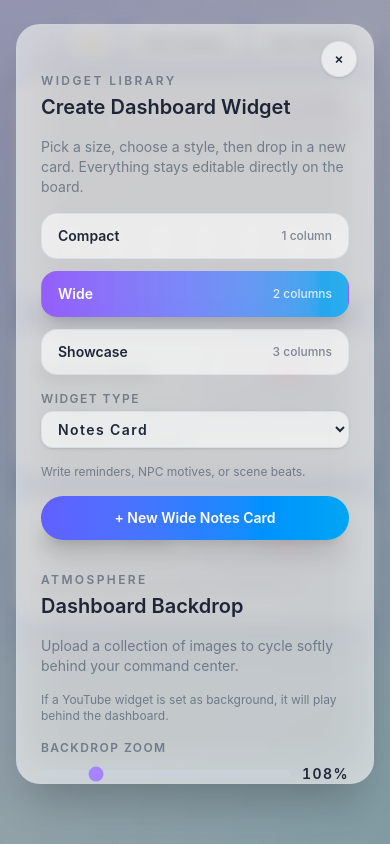
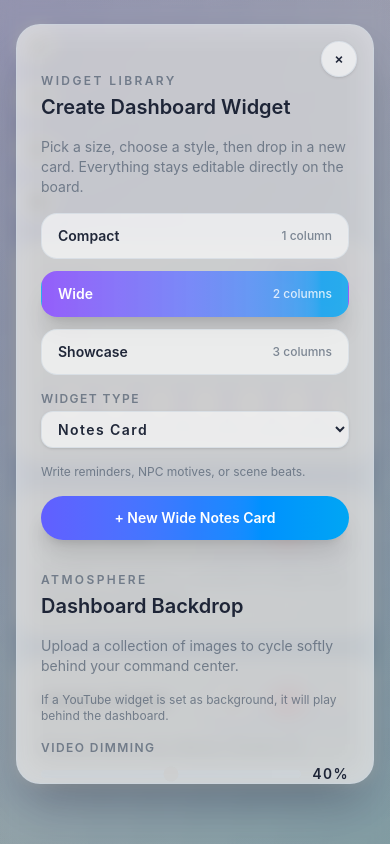
Before and after one commit to kmcgarry1/daggerheart-dm-screen, a Vue app: page / in a window 390 px wide. Built offline with nearby package versions, Linux system fonts and the light colour scheme; the HTML template or start-up script is replaced by a standard one.

Commit message:
feat: refine dm screen layout and ambience controls

```diff
--- a/src/app/styles/main.css
+++ b/src/app/styles/main.css
@@ -11,7 +11,6 @@
     --dh-silver: #64748b;
     --dh-ivory: #fdfbff;
     --dh-muted: rgba(30, 41, 59, 0.6);
-    --dh-highlight: #38bdf8;
     --dh-danger: #f43f5e;
     --dh-ink: rgba(15, 23, 42, 0.85);
 
@@ -21,9 +20,10 @@
     --dh-panel-border: rgba(203, 213, 225, 0.55);
     --dh-panel-text: rgba(15, 23, 42, 0.92);
     --dh-panel-muted: rgba(71, 85, 105, 0.68);
-    --dh-shadow: rgba(99, 102, 241, 0.18);
+    --dh-shadow: rgba(99, 102, 241, 0.12);
     --dh-ghost-border: rgba(99, 102, 241, 0.24);
-    --dh-ghost-shadow: rgba(99, 102, 241, 0.22);
+    --dh-ghost-shadow: rgba(99, 102, 241, 0.16);
+    --dh-toggle-hover: rgba(99, 102, 241, 0.12);
 
     --dh-ambient-glow: rgba(99, 102, 241, 0.3);
     --dh-ambient-shadow-strong: rgba(99, 102, 241, 0.35);
@@ -67,9 +67,10 @@
     --dh-panel-border: rgba(148, 163, 184, 0.38);
     --dh-panel-text: rgba(226, 232, 240, 0.94);
     --dh-panel-muted: rgba(148, 163, 184, 0.7);
-    --dh-shadow: rgba(8, 47, 73, 0.45);
+    --dh-shadow: rgba(8, 47, 73, 0.32);
     --dh-ghost-border: rgba(99, 102, 241, 0.4);
-    --dh-ghost-shadow: rgba(37, 99, 235, 0.34);
+    --dh-ghost-shadow: rgba(37, 99, 235, 0.26);
+    --dh-toggle-hover: rgba(79, 70, 229, 0.22);
 
     --dh-ambient-glow: rgba(129, 140, 248, 0.45);
     --dh-ambient-shadow-strong: rgba(37, 99, 235, 0.5);
@@ -241,9 +242,9 @@
         border: 1px solid var(--dh-panel-border);
         background: var(--dh-panel-bg);
         color: var(--dh-panel-text);
-        box-shadow: 0 22px 44px var(--dh-shadow);
-        backdrop-filter: blur(28px) saturate(180%);
-        transition: all 0.3s ease;
+        box-shadow: 0 16px 32px var(--dh-shadow);
+        backdrop-filter: blur(18px) saturate(165%);
+        transition: background-color 0.3s ease, border-color 0.3s ease, box-shadow 0.3s ease;
     }
 
     .dh-panel-muted {
@@ -262,31 +263,42 @@
         padding: 0.5rem 1rem;
         font-size: 0.85rem;
         font-weight: 600;
-        box-shadow: 0 12px 28px var(--dh-ghost-shadow);
-        transition: transform 0.18s ease, box-shadow 0.22s ease, border-color 0.2s ease;
+        box-shadow: 0 10px 22px var(--dh-ghost-shadow);
+        transition:
+            transform 0.16s ease,
+            box-shadow 0.22s ease,
+            border-color 0.2s ease,
+            background-color 0.2s ease;
     }
 
     .dh-toggle--subtle {
         background: rgba(255, 255, 255, 0.5);
         color: var(--dh-panel-muted);
-        border-color: rgba(148, 163, 184, 0.45);
-        box-shadow: 0 10px 22px rgba(15, 23, 42, 0.12);
+        border-color: rgba(148, 163, 184, 0.4);
+        box-shadow: 0 8px 18px rgba(15, 23, 42, 0.1);
     }
 
     :root[data-theme='dark'] .dh-toggle--subtle {
         background: rgba(17, 24, 39, 0.48);
-        box-shadow: 0 8px 18px rgba(8, 47, 73, 0.32);
+        box-shadow: 0 8px 18px rgba(8, 47, 73, 0.24);
     }
 
     .dh-toggle:hover {
-        transform: translateY(-2px);
-        border-color: rgba(168, 85, 247, 0.55);
-        box-shadow: 0 18px 36px rgba(99, 102, 241, 0.28);
+        transform: translateY(-1px);
+        border-color: rgba(168, 85, 247, 0.45);
+        background-color: var(--dh-toggle-hover);
+        box-shadow: 0 14px 26px var(--dh-ghost-shadow);
     }
 
     .dh-toggle--subtle:hover {
-        border-color: rgba(129, 140, 248, 0.45);
-        box-shadow: 0 16px 26px rgba(37, 99, 235, 0.24);
+        border-color: rgba(129, 140, 248, 0.38);
+        box-shadow: 0 12px 22px rgba(37, 99, 235, 0.18);
+    }
+
+    .dh-toggle--icon {
+        padding: 0.5rem;
+        width: 2.75rem;
+        height: 2.75rem;
     }
 
     .dh-pill {
@@ -355,6 +367,22 @@
     animation-fill-mode: both;
     transform-origin: center;
     will-change: transform;
+}
+
+.dh-ambient.motion-reduced .dh-background-gradient,
+.dh-ambient.motion-reduced .dh-background-layer,
+.dh-ambient.motion-reduced .dh-card::after,
+.dh-ambient.motion-reduced :where(h1, h2, h3, h4, h5, h6, p, label, dt, dd, li, strong) {
+    animation: none !important;
+}
+
+@media (prefers-reduced-motion: reduce) {
+    .dh-ambient .dh-background-gradient,
+    .dh-ambient .dh-background-layer,
+    .dh-ambient .dh-card::after,
+    .dh-ambient :where(h1, h2, h3, h4, h5, h6, p, label, dt, dd, li, strong) {
+        animation: none !important;
+    }
 }
 
 .dh-ambient .dh-card {
--- a/src/features/dm-screen/components/ScreenSidebar.vue
+++ b/src/features/dm-screen/components/ScreenSidebar.vue
@@ -89,6 +89,34 @@
           <p class="text-xs text-[color:var(--dh-panel-muted)]">
             If a YouTube widget is set as background, it will play behind the dashboard.
           </p>
+          <label
+            class="flex flex-col gap-2 text-xs font-semibold uppercase tracking-[0.12em] text-[color:var(--dh-panel-muted)]"
+          >
+            <span>Video Dimming</span>
+            <div class="flex items-center gap-3 text-[color:var(--dh-panel-text)]">
+              <input
+                :value="videoOverlay"
+                type="range"
+                :min="videoOverlayMin"
+                :max="videoOverlayMax"
+                :step="videoOverlayStep"
+                class="h-2 w-full cursor-pointer appearance-none rounded-full bg-[color:var(--dh-panel-border)] accent-violet-400 disabled:cursor-not-allowed disabled:opacity-50"
+                :disabled="!videoOverlayEnabled"
+                @input="onVideoOverlayInput"
+              />
+              <span class="text-sm font-semibold tabular-nums">{{ dimmingDisplay }}</span>
+            </div>
+            <span v-if="!videoOverlayEnabled" class="text-[color:var(--dh-panel-muted)]">
+              Add a YouTube widget and mark it as a background to enable dimming.
+            </span>
+          </label>
+          <button
+            type="button"
+            class="dh-toggle dh-toggle--subtle justify-center text-sm"
+            @click="$emit('toggle-motion')"
+          >
+            {{ reduceMotion ? 'Resume Ambient Motion' : 'Pause Ambient Motion' }}
+          </button>
           <label
             class="flex flex-col gap-2 text-xs font-semibold uppercase tracking-[0.12em] text-[color:var(--dh-panel-muted)]"
           >
@@ -206,6 +234,12 @@ const props = defineProps<{
   backgroundZoom: number
   backgroundZoomMin: number
   backgroundZoomMax: number
+  videoOverlay: number
+  videoOverlayMin: number
+  videoOverlayMax: number
+  videoOverlayStep: number
+  videoOverlayEnabled: boolean
+  reduceMotion: boolean
 }>()
 
 const emit = defineEmits<{
@@ -217,6 +251,8 @@ const emit = defineEmits<{
   (e: 'focus-widget', id: string): void
   (e: 'close'): void
   (e: 'update:background-zoom', value: number): void
+  (e: 'update:video-overlay', value: number): void
+  (e: 'toggle-motion'): void
 }>()
 
 const fileInputRef = ref<HTMLInputElement | null>(null)
@@ -234,10 +270,17 @@ const {
   backgroundZoom,
   backgroundZoomMin,
   backgroundZoomMax,
+  videoOverlay,
+  videoOverlayMin,
+  videoOverlayMax,
+  videoOverlayStep,
+  videoOverlayEnabled,
+  reduceMotion,
 } = toRefs(props)
 
 const selectedTypeOption = computed(() => getWidgetTypeOption(nextWidgetType.value))
 const zoomDisplay = computed(() => `${Math.round(backgroundZoom.value * 100)}%`)
+const dimmingDisplay = computed(() => `${Math.round(videoOverlay.value * 100)}%`)
 
 const triggerUpload = () => {
   fileInputRef.value?.click()
@@ -257,6 +300,12 @@ const onBackgroundZoomInput = (event: Event) => {
   emit('update:background-zoom', Number(target.value))
 }
 
+const onVideoOverlayInput = (event: Event) => {
+  const target = event.target as HTMLInputElement | null
+  if (!target) return
+  emit('update:video-overlay', Number(target.value))
+}
+
 const sizeLabel = (size: WidgetSize) => getSizeLabel(size)
 
 const typeLabel = (type: WidgetType) => getWidgetTypeOption(type)?.label ?? type
--- a/src/features/dm-screen/components/ScreenToolbar.vue
+++ b/src/features/dm-screen/components/ScreenToolbar.vue
@@ -1,22 +1,82 @@
 <template>
-  <div>
-    <div class="flex flex-wrap items-center justify-end gap-2">
-      <button type="button" class="dh-toggle" @click="$emit('toggle:dark')">
-        <span aria-hidden="true">{{ darkMode ? '🌙' : '☀️' }}</span>
+  <div class="space-y-4">
+    <div class="flex flex-col items-stretch gap-2 sm:flex-row sm:flex-wrap sm:items-center sm:justify-end">
+      <button
+        type="button"
+        class="dh-toggle dh-toggle--icon"
+        title="Toggle dark mode"
+        :aria-pressed="darkMode"
+        @click="$emit('toggle:dark')"
+      >
+        <span class="sr-only">Toggle dark mode</span>
+        <svg v-if="darkMode" class="h-5 w-5" viewBox="0 0 24 24" fill="none" stroke="currentColor" stroke-width="1.5">
+          <path
+            stroke-linecap="round"
+            stroke-linejoin="round"
+            d="M21 12.79A9 9 0 1 1 11.21 3a7.5 7.5 0 0 0 9.79 9.79Z"
+          />
+        </svg>
+        <svg v-else class="h-5 w-5" viewBox="0 0 24 24" fill="none" stroke="currentColor" stroke-width="1.5">
+          <circle cx="12" cy="12" r="3"></circle>
+          <path
+            stroke-linecap="round"
+            stroke-linejoin="round"
+            d="M12 3v1m0 16v1m9-9h-1M4 12H3m15.364-7.364-.707.707M7.343 16.657l-.707.707m12.728 0-.707-.707M7.343 7.343l-.707-.707"
+          />
+        </svg>
       </button>
-      <button type="button" class="dh-toggle" @click="$emit('toggle:sidebar')">
-        <span>{{ sidebarCollapsed ? 'Show Sidebar' : 'Hide Sidebar' }}</span>
+
+      <button
+        type="button"
+        class="dh-toggle dh-toggle--icon"
+        title="Toggle ambient motion"
+        :aria-pressed="reduceMotion"
+        @click="$emit('toggle:motion')"
+      >
+        <span class="sr-only">Toggle ambient motion</span>
+        <svg v-if="reduceMotion" class="h-5 w-5" viewBox="0 0 24 24" fill="none" stroke="currentColor" stroke-width="1.5">
+          <path stroke-linecap="round" stroke-linejoin="round" d="M9 6v12m6-12v12" />
+        </svg>
+        <svg v-else class="h-5 w-5" viewBox="0 0 24 24" fill="none" stroke="currentColor" stroke-width="1.5">
+          <path
+            stroke-linecap="round"
+            stroke-linejoin="round"
+            d="M4 7h5l2 5h4l2-3h3"
+          />
+          <path stroke-linecap="round" stroke-linejoin="round" d="M4 17h16" />
+        </svg>
       </button>
-      <button type="button" class="dh-toggle" @click="$emit('toggle:widgets')">
-        <span>{{ widgetsCollapsed ? 'Show Widgets' : 'Hide Widgets' }}</span>
+
+      <button
+        type="button"
+        class="dh-toggle dh-toggle--icon"
+        title="Toggle sidebar"
+        :aria-pressed="!sidebarCollapsed"
+        @click="$emit('toggle:sidebar')"
+      >
+        <span class="sr-only">Toggle sidebar</span>
+        <svg class="h-5 w-5" viewBox="0 0 24 24" fill="none" stroke="currentColor" stroke-width="1.5">
+          <rect x="3.75" y="5" width="16.5" height="14" rx="2"></rect>
+          <path stroke-linecap="round" stroke-linejoin="round" d="M10 5v14" />
+        </svg>
+      </button>
+
+      <button
+        type="button"
+        class="dh-toggle dh-toggle--icon"
+        title="Toggle widgets"
+        :aria-pressed="!widgetsCollapsed"
+        @click="$emit('toggle:widgets')"
+      >
+        <span class="sr-only">Toggle widgets</span>
+        <svg class="h-5 w-5" viewBox="0 0 24 24" fill="none" stroke="currentColor" stroke-width="1.5">
+          <rect x="4" y="4" width="16" height="16" rx="3"></rect>
+          <path stroke-linecap="round" stroke-linejoin="round" d="M4 12h16M12 4v16" />
+        </svg>
       </button>
     </div>
 
-    <fear-tracker
-      class="mt-4"
-      :value="fearValue"
-      @update:value="(value) => $emit('update:fear', value)"
-    />
+    <fear-tracker :value="fearValue" @update:value="(value) => $emit('update:fear', value)" />
   </div>
 </template>
 
@@ -25,6 +85,7 @@ import { FearTracker } from '@/features/fear'
 
 defineProps<{
   darkMode: boolean
+  reduceMotion: boolean
   sidebarCollapsed: boolean
   widgetsCollapsed: boolean
   fearValue: number
@@ -32,6 +93,7 @@ defineProps<{
 
 defineEmits<{
   (e: 'toggle:dark'): void
+  (e: 'toggle:motion'): void
   (e: 'toggle:sidebar'): void
   (e: 'toggle:widgets'): void
   (e: 'update:fear', value: number): void
--- a/src/features/dm-screen/components/ScreenWorkspace.vue
+++ b/src/features/dm-screen/components/ScreenWorkspace.vue
@@ -12,7 +12,7 @@
       <div
         v-if="!collapsed"
         key="workspace-grid"
-        class="grid gap-5 sm:grid-cols-2 xl:grid-cols-3"
+        class="grid gap-5 [grid-template-columns:repeat(auto-fit,minmax(22rem,1fr))]"
       >
         <WidgetCardShell
           v-for="widget in widgets"
--- a/src/features/dm-screen/composables/useWidgets.ts
+++ b/src/features/dm-screen/composables/useWidgets.ts
@@ -8,6 +8,7 @@ import {
   useWidgetFactory,
   useWidgetFocus,
   useWidgetPersistence,
+  type DashboardWidget,
   type WidgetUpdatePayload,
 } from '@/features/dm-screen/widgets'
 import type { YoutubeWidget } from '@/features/dm-screen/widgets'
--- a/src/features/dm-screen/pages/DMScreenPage.vue
+++ b/src/features/dm-screen/pages/DMScreenPage.vue
@@ -1,19 +1,29 @@
 <template>
   <div
     class="dh-ambient relative min-h-screen overflow-hidden text-[color:var(--dh-panel-text)] transition-colors duration-500"
+    :class="{ 'motion-reduced': reduceMotion }"
     :style="screenStyle"
   >
     <ScreenBackground :layers="backgroundLayers" :base-gradient="baseGradient" />
     <ScreenVideoBackground :src="youtubeBackgroundSrc" :muted="true" />
 
-    <div class="relative flex min-h-screen flex-col gap-6 px-4 py-6 md:px-10 md:py-10">
-      <div class="sticky top-4 z-10">
+    <div
+      v-if="youtubeBackgroundSrc"
+      class="pointer-events-none fixed inset-0 z-0 bg-slate-900/40 transition-opacity duration-500 ease-out"
+      :style="videoOverlayStyle"
+    ></div>
+
+    <div class="relative z-10 min-h-screen px-4 py-6 md:px-10 md:py-10">
+      <div class="mx-auto flex w-full max-w-7xl flex-col gap-6">
+        <div class="sticky top-4 z-10">
         <ScreenToolbar
           :dark-mode="darkMode"
+          :reduce-motion="reduceMotion"
           :sidebar-collapsed="sidebarCollapsed"
           :widgets-collapsed="widgetsCollapsed"
           :fear-value="fearLevel"
           @toggle:dark="toggleDarkMode"
+          @toggle:motion="toggleMotionPreference"
           @toggle:sidebar="toggleSidebar"
           @toggle:widgets="toggleWidgets"
           @update:fear="setFearLevel"
@@ -35,13 +45,13 @@
 
       <div
         v-if="minimizedWidgets.length"
-        class="fixed bottom-4 right-4 z-20 flex max-w-[80vw] flex-wrap items-center gap-2 rounded-2xl border border-[color:var(--dh-panel-border)] bg-[var(--dh-panel-bg)]/90 p-2 shadow-xl backdrop-blur"
+        class="fixed bottom-6 left-1/2 z-20 flex w-[min(90vw,44rem)] -translate-x-1/2 flex-wrap items-center justify-center gap-2 rounded-2xl border border-[color:var(--dh-panel-border)] bg-[var(--dh-panel-bg)]/90 p-2 shadow-lg backdrop-blur md:bottom-8"
       >
         <button
           v-for="m in minimizedWidgets"
           :key="m.id"
           type="button"
-          class="flex items-center gap-2 rounded-full border border-[color:var(--dh-panel-border)] bg-[color:var(--dh-panel-bg)] px-3 py-1.5 text-sm font-semibold text-[color:var(--dh-panel-text)] shadow-sm hover:-translate-y-0.5 hover:shadow focus:outline-none focus-visible:ring-2 focus-visible:ring-violet-300"
+          class="flex items-center gap-2 rounded-full border border-[color:var(--dh-panel-border)] bg-[color:var(--dh-panel-bg)]/95 px-3 py-1.5 text-sm font-semibold text-[color:var(--dh-panel-text)] shadow-sm transition hover:-translate-y-0.5 hover:bg-[color:var(--dh-panel-bg)] focus:outline-none focus-visible:ring-2 focus-visible:ring-violet-300"
           @click="restoreWidget(m.id)"
         >
           <span class="text-base">{{ widgetIcon(m.type) }}</span>
@@ -74,6 +84,12 @@
             :background-zoom="backgroundZoom"
             :background-zoom-min="backgroundZoomMin"
             :background-zoom-max="backgroundZoomMax"
+            :video-overlay="videoOverlay"
+            :video-overlay-min="videoOverlayMin"
+            :video-overlay-max="videoOverlayMax"
+            :video-overlay-step="videoOverlayStep"
+            :video-overlay-enabled="Boolean(youtubeBackgroundSrc)"
+            :reduce-motion="reduceMotion"
             @update:size="handleSizeSelect"
             @update:type="handleTypeSelect"
             @create:widget="addWidget"
@@ -81,6 +97,8 @@
             @focus-widget="focusWidget"
             @upload-backgrounds="handleBackgroundUpload"
             @update:background-zoom="setBackgroundZoom"
+            @update:video-overlay="setVideoOverlay"
+            @toggle-motion="toggleMotionPreference"
             @close="toggleSidebar"
           />
         </Transition>
@@ -92,12 +110,13 @@
         @toggle-sidebar="toggleSidebar"
         @toggle-widgets="toggleWidgets"
       />
+      </div>
     </div>
   </div>
 </template>
 
 <script lang="ts" setup>
-import { ref } from 'vue'
+import { computed, ref } from 'vue'
 
 import { watchDebounced } from '@/shared/utils'
 
@@ -155,8 +174,18 @@ const {
 
 const sidebarCollapsed = ref(load<boolean>('sidebarCollapsed', false))
 const widgetsCollapsed = ref(load<boolean>('widgetsCollapsed', false))
+const reduceMotion = ref(load<boolean>('reduceMotion', false))
+const videoOverlay = ref(load<number>('videoOverlay', 0.4))
+
+const videoOverlayMin = 0
+const videoOverlayMax = 0.8
+const videoOverlayStep = 0.05
 
 const toggleDarkMode = () => toggleTheme()
+
+const toggleMotionPreference = () => {
+  reduceMotion.value = !reduceMotion.value
+}
 
 const toggleSidebar = () => {
   sidebarCollapsed.value = !sidebarCollapsed.value
@@ -166,6 +195,19 @@ const toggleWidgets = () => {
   widgetsCollapsed.value = !widgetsCollapsed.value
 }
 
+const clampOverlay = (value: number) => {
+  if (Number.isNaN(value)) return videoOverlayMin
+  return Math.min(Math.max(value, videoOverlayMin), videoOverlayMax)
+}
+
+const setVideoOverlay = (value: number) => {
+  videoOverlay.value = clampOverlay(value)
+}
+
+const videoOverlayStyle = computed(() => ({
+  backgroundColor: `rgba(15, 23, 42, ${videoOverlay.value.toFixed(2)})`,
+}))
+
 watchDebounced(sidebarCollapsed, (value) => save('sidebarCollapsed', value), {
   debounce: 200,
   maxWait: 1000,
@@ -174,4 +216,12 @@ watchDebounced(widgetsCollapsed, (value) => save('widgetsCollapsed', value), {
   debounce: 200,
   maxWait: 1000,
 })
+watchDebounced(reduceMotion, (value) => save('reduceMotion', value), {
+  debounce: 200,
+  maxWait: 1000,
+})
+watchDebounced(videoOverlay, (value) => save('videoOverlay', value), {
+  debounce: 200,
+  maxWait: 1000,
+})
 </script>
--- a/src/shared/utils/watch.ts
+++ b/src/shared/utils/watch.ts
@@ -10,7 +10,7 @@ interface InternalWatchOptions<T> extends WatchOptions<T> {
 export function watchDebounced<T>(
   source: WatchSource<T>,
   callback: WatchCallback<T, T | undefined>,
-  options: InternalWatchOptions<T> = {},
+  options?: InternalWatchOptions<T>,
 ): WatchStopHandle
 export function watchDebounced<T extends ReadonlyArray<unknown>>(
   source: WatchSource<T[number]>[],
@@ -79,7 +79,7 @@ export function watchDebounced(
       clearTimers()
       schedule(value, oldValue)
     },
-    watchOptions as WatchOptions<unknown>,
+    watchOptions as WatchOptions,
   )
 
   return () => {
```
